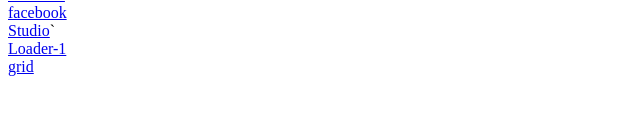
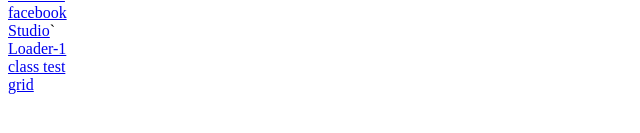
Before and after one commit to ganesh-dhakal/workhub, a plain HTML site: page index.html in a window 1280 px wide. Shown: the part 187-320 px from the top of the page, 0-640 px from the left. Drawn offline with Linux system fonts and the light colour scheme.

Commit message:
all task

```diff
--- a/index.html
+++ b/index.html
@@ -24,7 +24,7 @@
     <a href="https://ganesh-dhakal.github.io/facebook">facebook</a><br>
     <a href="https://ganesh-dhakal.github.io/studio/">Studio</a>`<br>
     <a href="https://loader-1-seven.vercel.app/">Loader-1</a> <br>
-    <!-- <a href="https://test-eta-opal-44.vercel.app/"> class test</a><br> -->
+    <a href="https://test-eta-opal-44.vercel.app/"> class test</a><br>
     <a href="https://grid-zeta-sepia.vercel.app/">grid</a>
 
 </body>
```
